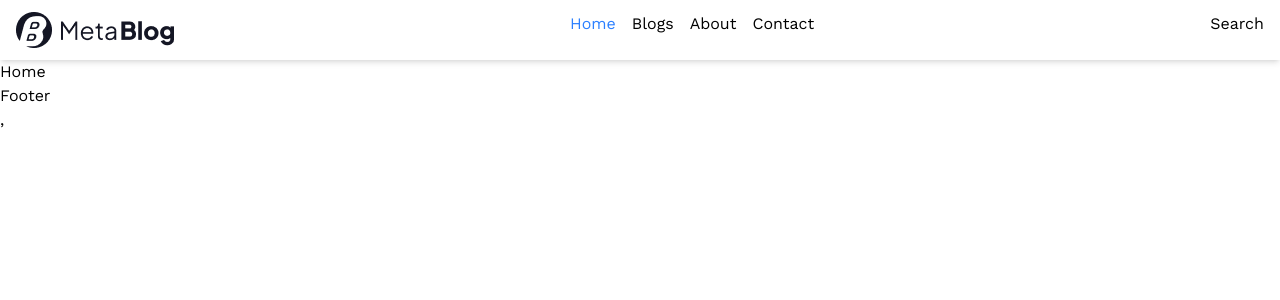
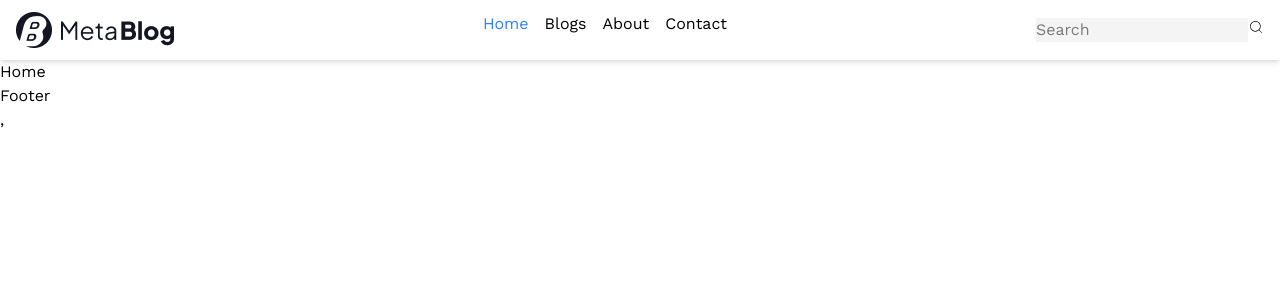
Before and after one commit to Uttamdevsharma/my-blog, a React (Vite) app in the folder frontend/: page / in a window 1280 px wide. Shown: the top 300 px of the page. Built offline with nearby package versions, Linux system fonts and the light colour scheme; a web font is replaced by a local one.

Commit message:
feat : search

```diff
--- a/frontend/package.json
+++ b/frontend/package.json
@@ -13,6 +13,7 @@
     "@tailwindcss/vite": "^4.1.13",
     "react": "^19.1.1",
     "react-dom": "^19.1.1",
+    "react-icons": "^5.5.0",
     "react-router": "^7.9.3",
     "react-router-dom": "^7.9.3"
   },
--- a/frontend/src/components/Navbar.jsx
+++ b/frontend/src/components/Navbar.jsx
@@ -1,5 +1,7 @@
 import React from 'react'
 import { NavLink } from 'react-router-dom';
+import Search from './Search';
+
 
 
 const Navbar = () => {
@@ -46,7 +48,9 @@ const Navbar = () => {
         </ul>
 
         {/* search and toggle */}
-        <div>Search</div>
+        <div className='md:flex hidden items-center space-x-4'>
+         <Search/>
+        </div>
 
       </div>
 
--- /dev/null
+++ b/frontend/src/components/Search.jsx
@@ -0,0 +1,20 @@
+import React from 'react'
+import { CiSearch } from "react-icons/ci";
+
+const Search = () => {
+  return (
+
+    <>
+    <div className='relative'>
+        <input type="text" placeholder='Search' className='bg-[#F4F4F5]' />
+
+        <button>
+        <CiSearch />
+        </button>
+    </div>
+
+    </>
+  )
+}
+
+export default Search
```
Also changed, not shown: 1 other file (tests, documents, lock files or other folders).
